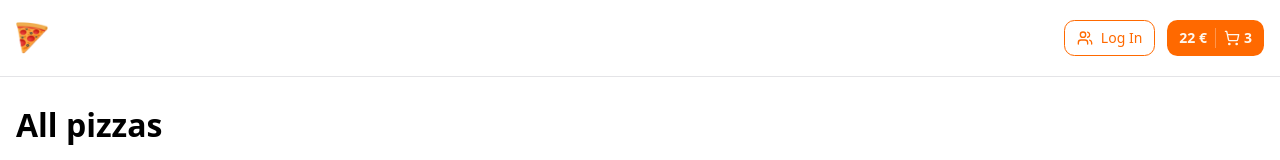
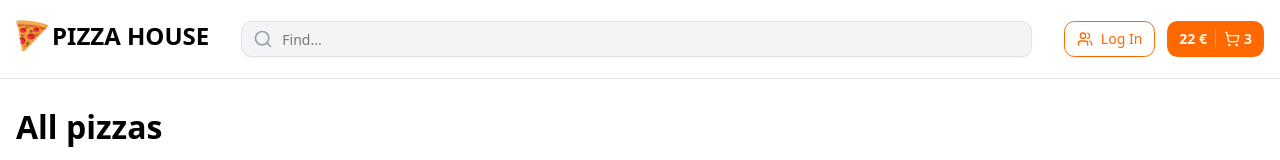
Before and after one commit to yanacoder228/NextPizza, a Next.js app: page / in a window 1280 px wide. Shown: the top 160 px of the page. Built offline with nearby package versions, Linux system fonts and the light colour scheme.

Commit message:
searchBar in Header added

```diff
--- a/src/components/shared/header.tsx
+++ b/src/components/shared/header.tsx
@@ -2,7 +2,9 @@ import { cn } from "@/lib/utils";
 import { Container } from "./container";
 import Image from "next/image";
 import { Button } from "../ui/index";
+import { SearchBar } from "./index";
 import { ArrowRight, ShoppingCart, Users } from "lucide-react";
+import Link from "next/link";
 
 interface HeaderProps {
   className?: string;
@@ -11,11 +13,21 @@ interface HeaderProps {
 export const Header = ({ className }: HeaderProps) => {
   return (
     <header className={cn("border-b border-border", className)}>
-      <Container className="flex justify-between items-center py-5">
+      <Container className="flex items-center py-5">
         {/*Left side */}
-        <div>
-          <Image src="/logo.png" alt="logo" width={32} height={32} />
-        </div>
+        <Link href={"/"}>
+          <div className="inline-flex gap-1 items-center">
+            <Image src="/logo.png" alt="logo" width={32} height={32} />
+            <span className="font-extrabold text-2xl uppercase">
+              Pizza House
+            </span>
+          </div>
+        </Link>
+
+        {/*Сenter */}
+
+        <SearchBar className="mx-8 flex flex-1" />
+
         {/*Right side */}
         <div className="flex gap-3 items-center">
           <Button variant="outline">
--- a/src/components/shared/index.ts
+++ b/src/components/shared/index.ts
@@ -7,6 +7,7 @@ import { TopBar } from "./top-bar";
 import { Filters } from "./filters";
 import { FilterCheckbox } from "./filter-checkbox";
 import { FiltersCheckboxGroup } from "./filters-checkbox-group";
+import { SearchBar } from "./search-bar";
 
 export {
   Container,
@@ -18,4 +19,5 @@ export {
   Filters,
   FilterCheckbox,
   FiltersCheckboxGroup,
+  SearchBar,
 };
--- /dev/null
+++ b/src/components/shared/search-bar.tsx
@@ -0,0 +1,33 @@
+"use client";
+
+import { Search } from "lucide-react";
+import { Input } from "../ui";
+import { cn } from "@/lib/utils";
+import { useState } from "react";
+
+interface SearchBarProps {
+  className?: string;
+}
+
+export const SearchBar = ({ className }: SearchBarProps) => {
+  const [isFocused, setIsFocused] = useState(false);
+  return (
+    <>
+      {isFocused && (
+        <div className="fixed top-0 left-0 right-0  bottom-0 bg-black/30 z-15" />
+      )}
+      <div className={cn(`relative z-15`, className)}>
+        <Search
+          width={20}
+          className="absolute top-1/2 left-3 translate-y-[-50%] text-gray-400"
+        />
+        <Input
+          placeholder="Find..."
+          type="text"
+          onFocus={() => setIsFocused(true)}
+          className="pl-10 bg-gray-100 focus-visible:ring-0 focus-visible:border-transparent"
+        />
+      </div>
+    </>
+  );
+};
```
Also changed, not shown: src/hooks/useClickOutside.ts (added).
